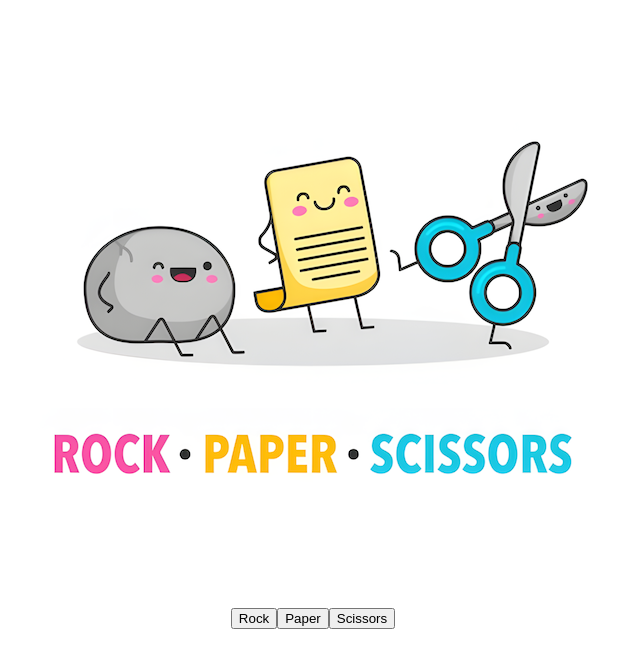
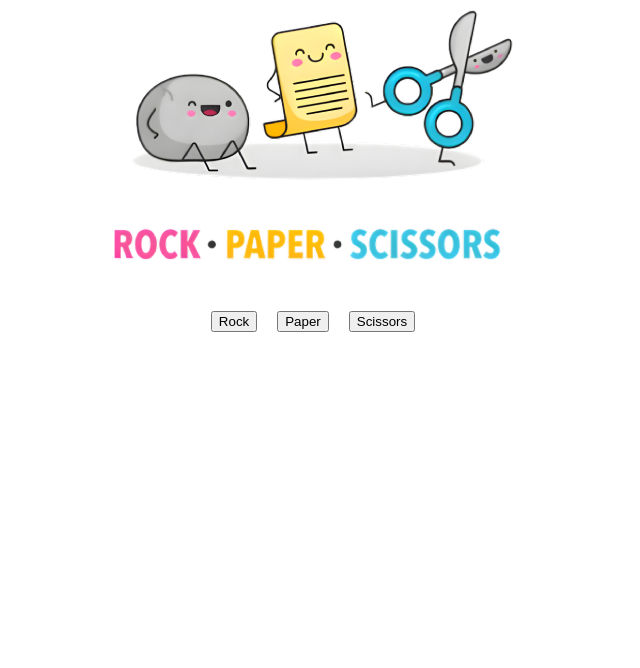
Before and after one commit to bipolarbearbringsbeer/rock-paper-scissors, a plain HTML site: page index.html in a window 1280 px wide. Shown: the whole page, without its empty margins (327-967 px from the left). Drawn offline with Linux system fonts and the light colour scheme.

Commit message:
Add bg-image and button style

```diff
--- a/index.html
+++ b/index.html
@@ -11,18 +11,21 @@
             align-items: center;
             justify-content: center;
             flex-direction: column;
-        };
-
-        img {
-            width: 50%;
         }
 
+        .bg-image {
+            margin-bottom: 50px;
+        }
 
+        .buttons-block {
+            display: flex;
+            gap: 20px;
+        }
 
     </style>
 </head>
 <body>
-    <img src="rps.png" alt="cartoon rock, paper and scissors sittings">
+    <img src="bg-image.png" alt="cartoon rock, paper and scissors sittings" class="bg-image">
 
     <script src="main.js"></script>
 </body>
--- a/main.js
+++ b/main.js
@@ -72,6 +72,7 @@ const rockButton = document.createElement("button");
 const paperButton = document.createElement("button");
 const scissorsButton = document.createElement("button");
 
+buttonsBlock.classList.add("buttons-block")
 rockButton.textContent = "Rock";
 paperButton.textContent = "Paper";
 scissorsButton.textContent = "Scissors";
```
Also changed, not shown: bg-image.png (added).
